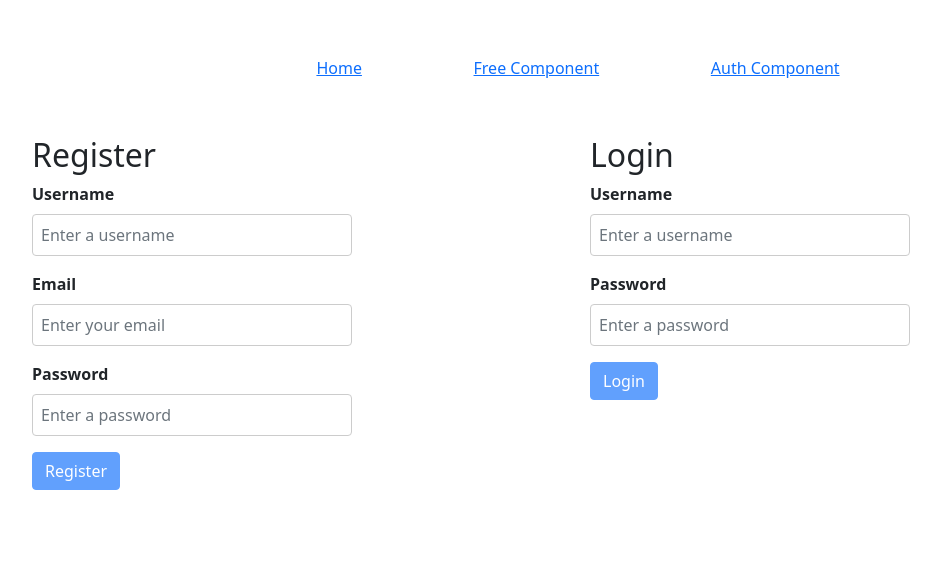
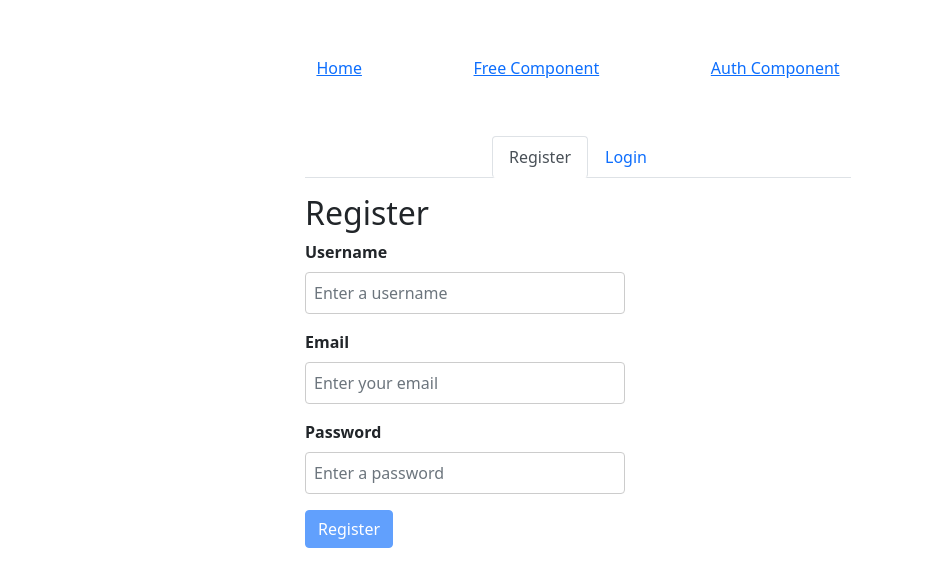
Before and after one commit to mako-commits/Auth-App-Frontend, a React (Create React App) app: page / in a window 1280 px wide. Shown: the top 586 px of the page, without its empty margins (62-1003 px from the left). Built offline with nearby package versions, Linux system fonts and the light colour scheme.

Commit message:
feat: Add switch tab for login and register

```diff
--- a/src/components/Account.tsx
+++ b/src/components/Account.tsx
@@ -1,19 +1,27 @@
-import React from "react";
-import { Container, Row, Col } from "react-bootstrap";
+import { Container, Col } from "react-bootstrap";
 import Login from "./Login";
 import Register from "./Register";
+import Tab from "react-bootstrap/Tab";
+import Tabs from "react-bootstrap/Tabs";
 
 const Account = () => {
   return (
     <Container>
-      <Row>
-        <Col xs={12} sm={12} md={6} lg={6}>
-          <Register />
-        </Col>
-        <Col xs={12} sm={12} md={6} lg={6}>
-          <Login />
-        </Col>
-      </Row>
+      <Col xs={12} sm={12} md={6} lg={6} className="mx-auto">
+        <Tabs
+          defaultActiveKey="register"
+          transition={false}
+          id="fill-tab-example"
+          className="mb-3 justify-content-center"
+        >
+          <Tab eventKey="register" title="Register">
+            <Register />
+          </Tab>
+          <Tab eventKey="login" title="Login">
+            <Login />
+          </Tab>
+        </Tabs>
+      </Col>
     </Container>
   );
 };
```
